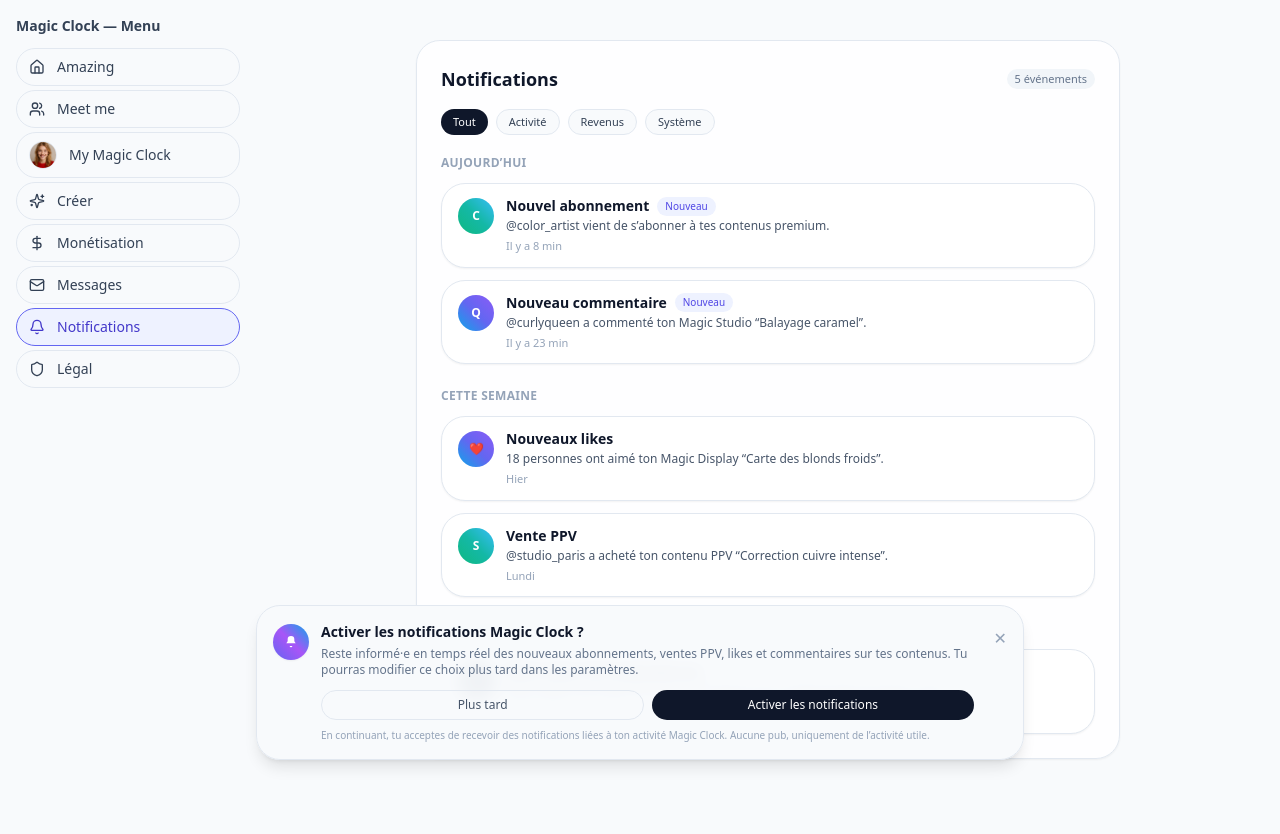
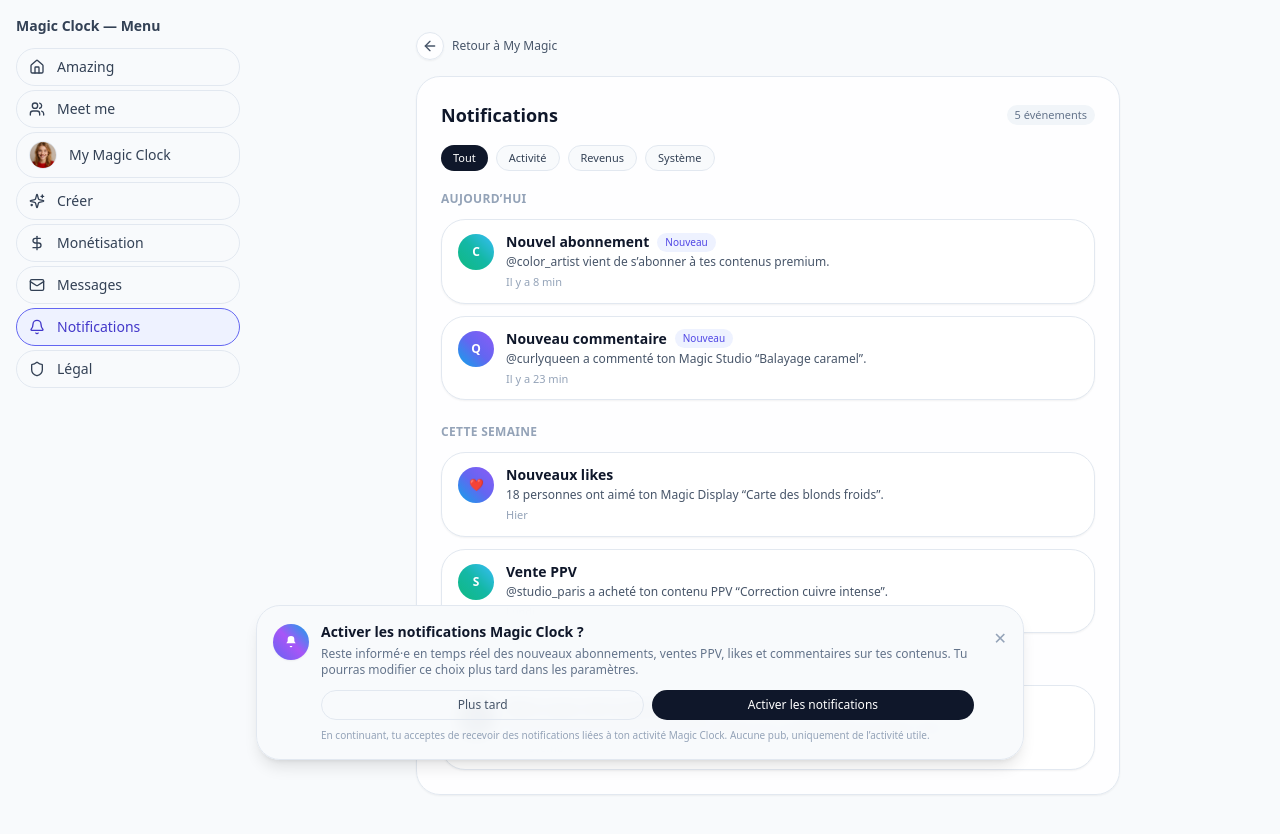
Before and after one commit to welcome-magic-clock/magic-clock-web-mvp, a Next.js app: page /notifications in a window 1280 px wide. Shown: the top 834 px of the page. Built offline with nearby package versions, Linux system fonts and the light colour scheme.

Commit message:
Update page.tsx

```diff
--- a/app/notifications/page.tsx
+++ b/app/notifications/page.tsx
@@ -2,6 +2,7 @@
 "use client";
 
 import { useState } from "react";
+import BackButton from "@/components/navigation/BackButton";
 
 type NotificationType = "activity" | "earnings" | "system";
 
@@ -80,14 +81,12 @@
 
   return (
     <article className="flex items-start gap-3 rounded-2xl border border-slate-200 bg-white px-3 py-3 shadow-sm sm:px-4">
-      {/* Avatar coloré / dégradé */}
       <div
         className={`mt-0.5 flex h-9 w-9 flex-shrink-0 items-center justify-center rounded-full text-xs font-semibold text-white ${gradient}`}
       >
         {item.avatarInitial ?? "MC"}
       </div>
 
-      {/* Texte */}
       <div className="min-w-0 flex-1">
         <div className="flex items-center gap-2">
           <h3 className="truncate text-sm font-semibold text-slate-900">
@@ -109,24 +108,30 @@
 export default function NotificationsPage() {
   const [showBanner, setShowBanner] = useState(true);
 
+  const totalCount =
+    NOTIFICATIONS_TODAY.length +
+    NOTIFICATIONS_THIS_WEEK.length +
+    NOTIFICATIONS_EARLIER.length;
+
   return (
     <main className="mx-auto flex max-w-3xl flex-col px-4 pb-28 pt-4 sm:px-6 lg:px-8">
-      {/* Carte principale, cohérente avec Messages */}
-      <section className="mt-2 rounded-3xl border border-slate-200 bg-white/80 p-4 shadow-sm backdrop-blur-sm sm:p-5 lg:p-6">
+      {/* Flèche retour vers My Magic */}
+      <div className="mb-3">
+        <BackButton fallbackHref="/mymagic" label="Retour à My Magic" />
+      </div>
+
+      {/* Carte principale */}
+      <section className="mt-1 rounded-3xl border border-slate-200 bg-white/80 p-4 shadow-sm backdrop-blur-sm sm:p-5 lg:p-6">
         <div className="mb-4 flex items-center justify-between">
           <h1 className="text-base font-semibold text-slate-900 sm:text-lg">
             Notifications
           </h1>
-          {/* Compteur simple (total) */}
           <span className="rounded-full bg-slate-100 px-2 py-0.5 text-[11px] font-medium text-slate-500">
-            {NOTIFICATIONS_TODAY.length +
-              NOTIFICATIONS_THIS_WEEK.length +
-              NOTIFICATIONS_EARLIER.length}{" "}
-            événements
+            {totalCount} événements
           </span>
         </div>
 
-        {/* Filtres visuels (non interactifs pour le MVP) */}
+        {/* Filtres visuels */}
         <section className="mb-5 flex flex-wrap gap-2 text-xs">
           <span className="inline-flex items-center rounded-full bg-slate-900 px-3 py-1 text-[11px] font-medium text-white">
             Tout
@@ -179,12 +184,11 @@
         </section>
       </section>
 
-      {/* Bannière d’activation des notifications (pop-up en bas, comme Messages) */}
+      {/* Bannière d’activation */}
       {showBanner && (
         <section className="fixed inset-x-0 bottom-[72px] z-20 px-4 pb-4 sm:bottom-6 sm:flex sm:justify-center sm:px-0">
           <div className="mx-auto w-full max-w-3xl rounded-3xl border border-slate-200 bg-slate-50/95 p-4 shadow-lg backdrop-blur">
             <div className="flex items-start gap-3">
-              {/* Icône style Magic Clock */}
               <div className="mt-0.5 flex h-9 w-9 items-center justify-center rounded-full bg-gradient-to-tr from-indigo-500 via-purple-500 to-sky-500 text-white shadow-sm">
                 <svg
                   viewBox="0 0 24 24"
```
